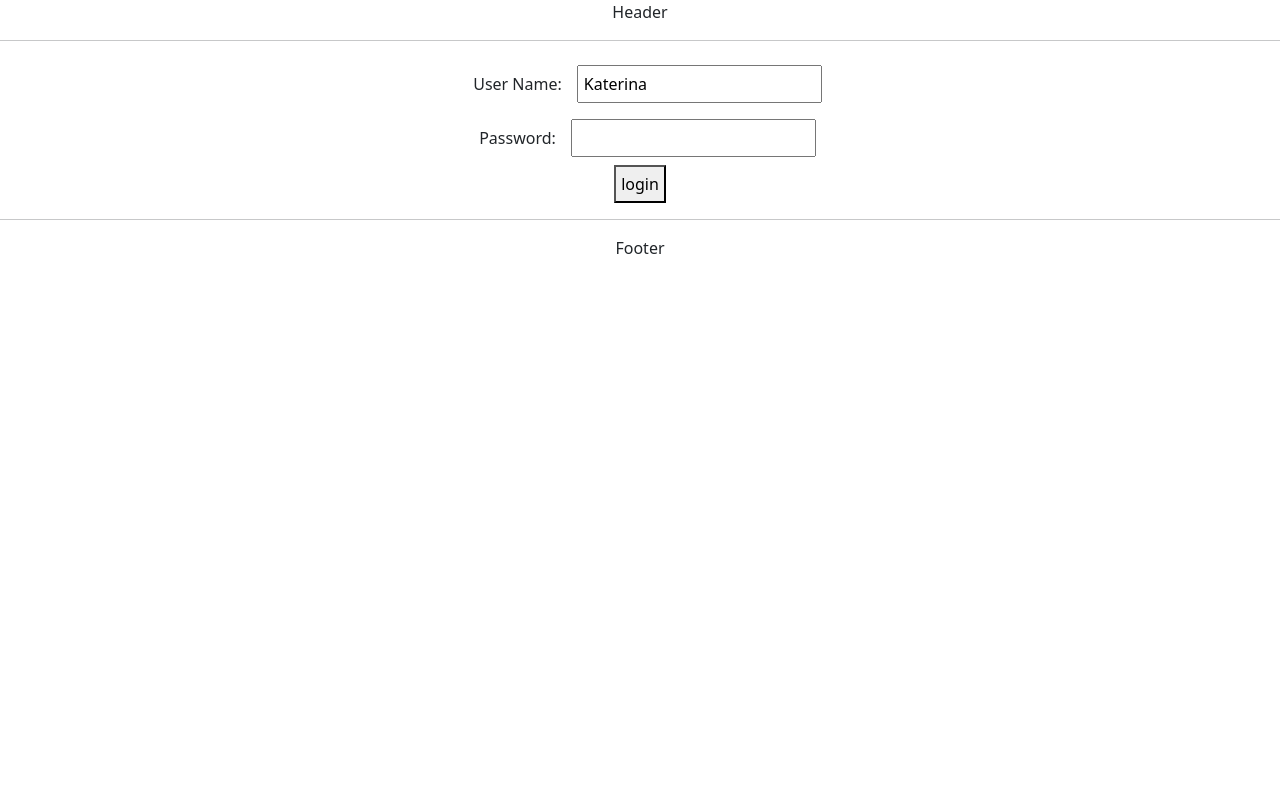
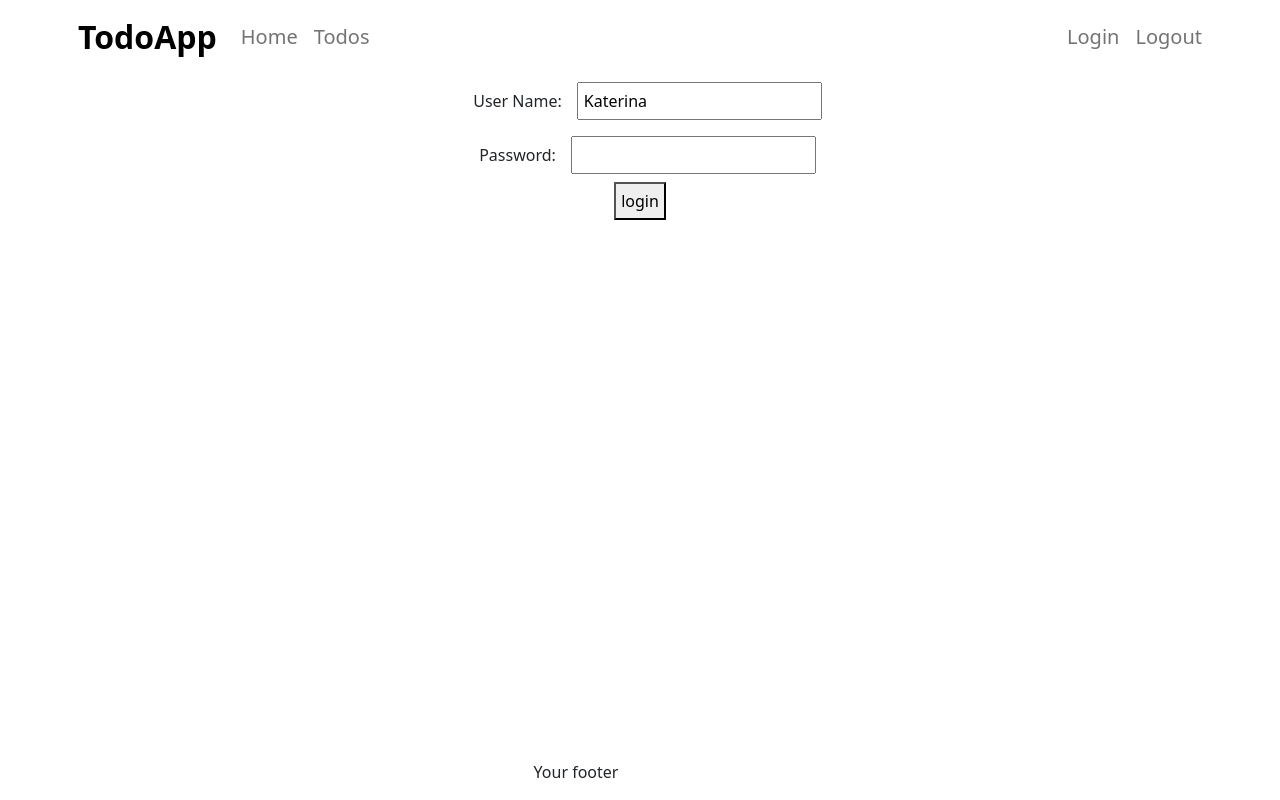
Before and after one commit to KatKentr/TaskTracker-Frontend-React, a React (Create React App) app: page / in a window 1280 px wide. Built offline with nearby package versions, Linux system fonts and the light colour scheme.

Commit message:
components formatted with bootstrap

```diff
--- a/src/components/todo/FooterComponent.jsx
+++ b/src/components/todo/FooterComponent.jsx
@@ -3,10 +3,11 @@
 
     return (
 
-        <div className="footer">
-
-         <hr/> Footer
-        </div>
+        <footer className="footer">
+            <div class="container">
+               Your footer
+            </div>
+        </footer>
     )
 
 }
--- a/src/components/todo/HeaderComponent.jsx
+++ b/src/components/todo/HeaderComponent.jsx
@@ -1,12 +1,30 @@
+import {Link} from 'react-router-dom';
+
 
 function HeaderComponent() {
 
     return (
 
-        <div className="header">
+        <header className="header">
+            <div className="container">
+            <div className="row">
+                    <nav className="navbar navbar-expand-lg">
+                        <a className="navbar-brand ms-2 fs-2 fw-bold text-black" href="https://www.ToDoApp.com">TodoApp</a>
+                        <div className="collapse navbar-collapse">
+                            <ul className="navbar-nav">
+                                <li className="nav-item fs-5"><Link className="nav-link" to="/welcome/MyApp">Home</Link></li>
+                                <li className="nav-item fs-5"><Link className="nav-link" to="/todos">Todos</Link></li>
+                            </ul>
+                        </div>
+                        <ul className="navbar-nav">
+                            <li className="nav-item fs-5"><Link className="nav-link" to="/login">Login</Link></li>
+                            <li className="nav-item fs-5"><Link className="nav-link" to="/logout">Logout</Link></li>
+                        </ul>
+                    </nav>
+                </div>
 
-        Header <hr/>
-        </div>
+            </div>
+        </header>
     )
 
 }
--- a/src/components/todo/ListTodosComponent.jsx
+++ b/src/components/todo/ListTodosComponent.jsx
@@ -13,12 +13,12 @@
 
     return (
 
-        <div className="ListTodosComponent">
+        <div className="container">
 
            <h1>Things you want to do! </h1>
 
         <div>
-            <table>
+            <table className="table">
                <thead>
                 <tr>
                     <td>Id</td>
--- a/src/components/todo/TodoApp.jsx
+++ b/src/components/todo/TodoApp.jsx
@@ -13,8 +13,9 @@
 
     return (
         <div className="TodoApp">   {/*our page will be a combination of three components: Header Component, a component selected based on the route and the footer component*/}
+
+            <BrowserRouter>
             <HeaderComponent />
-            <BrowserRouter>
             <Routes>
                 <Route path='/' element={<LoginComponent />} />
                 <Route path='/login' element={<LoginComponent />} />
@@ -23,9 +24,9 @@
                 <Route path='/logout' element={<LogoutComponent />} />
                 <Route path='*' element={<ErrorComponent />} />   {/*error page is shown to the user for a not defined path */}
             </Routes>
+            <FooterComponent />
+            </BrowserRouter>
 
-            </BrowserRouter>
-            <FooterComponent />
 
         </div>
     )
```
